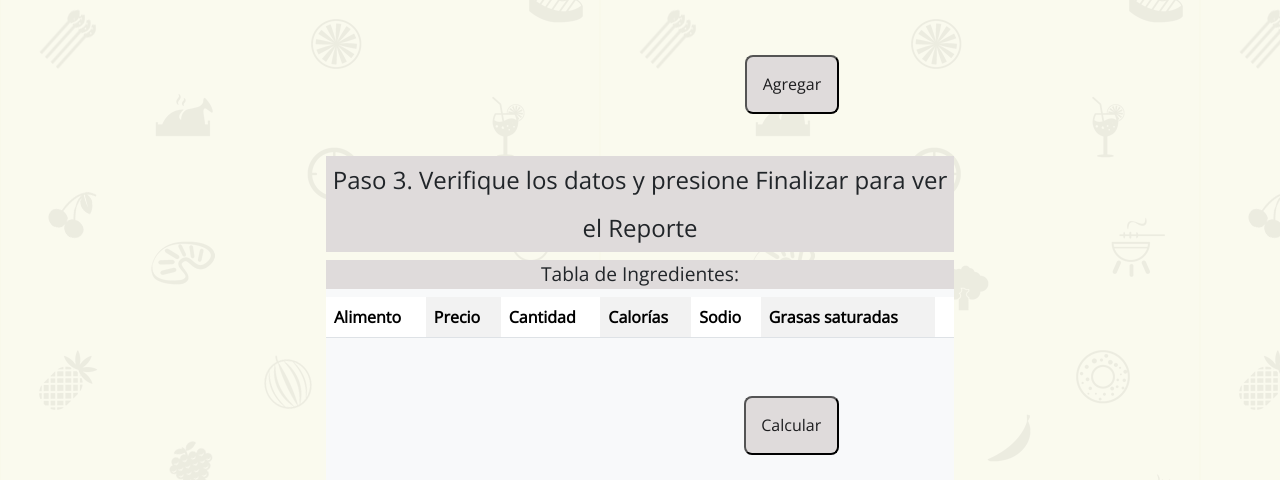
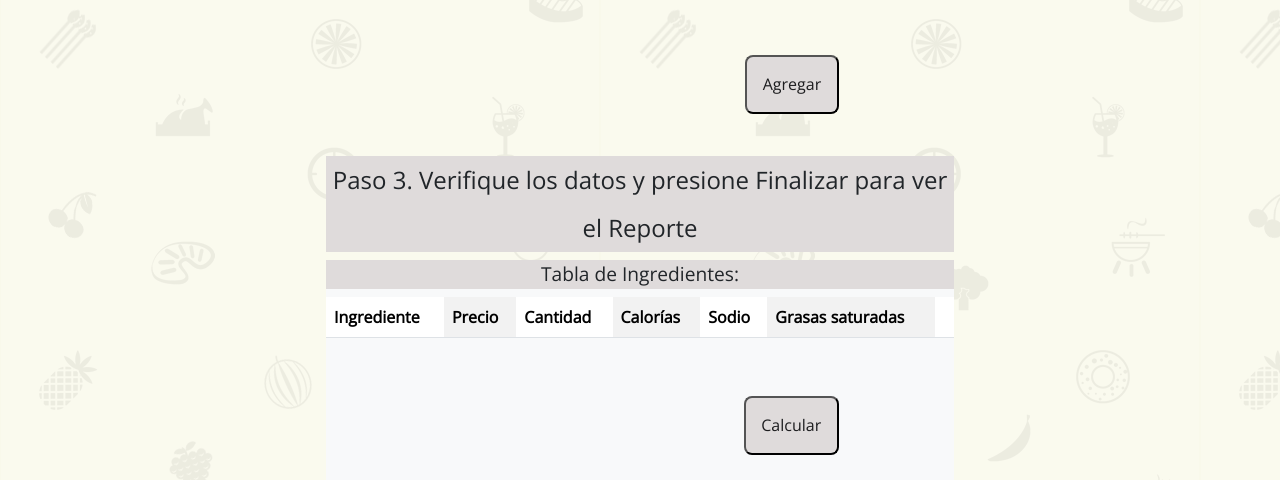
Before and after one commit to franciscogelabert/TerceraPreentregaJSGelabertFrancisco, a plain HTML site: page index.html in a window 1280 px wide. Shown: the part 1574-2054 px from the top of the page. Drawn offline with nearby package versions, Linux system fonts and the light colour scheme.

```diff
--- a/index.html
+++ b/index.html
@@ -118,7 +118,7 @@
 								<table class="table table-striped-columns table-hover mb-3">
 									<thead>
 										<tr>
-											<th>Alimento</th>
+											<th>Ingrediente</th>
 											<th>Precio</th>
 											<th>Cantidad</th>
 											<th>Calorías</th>
```
